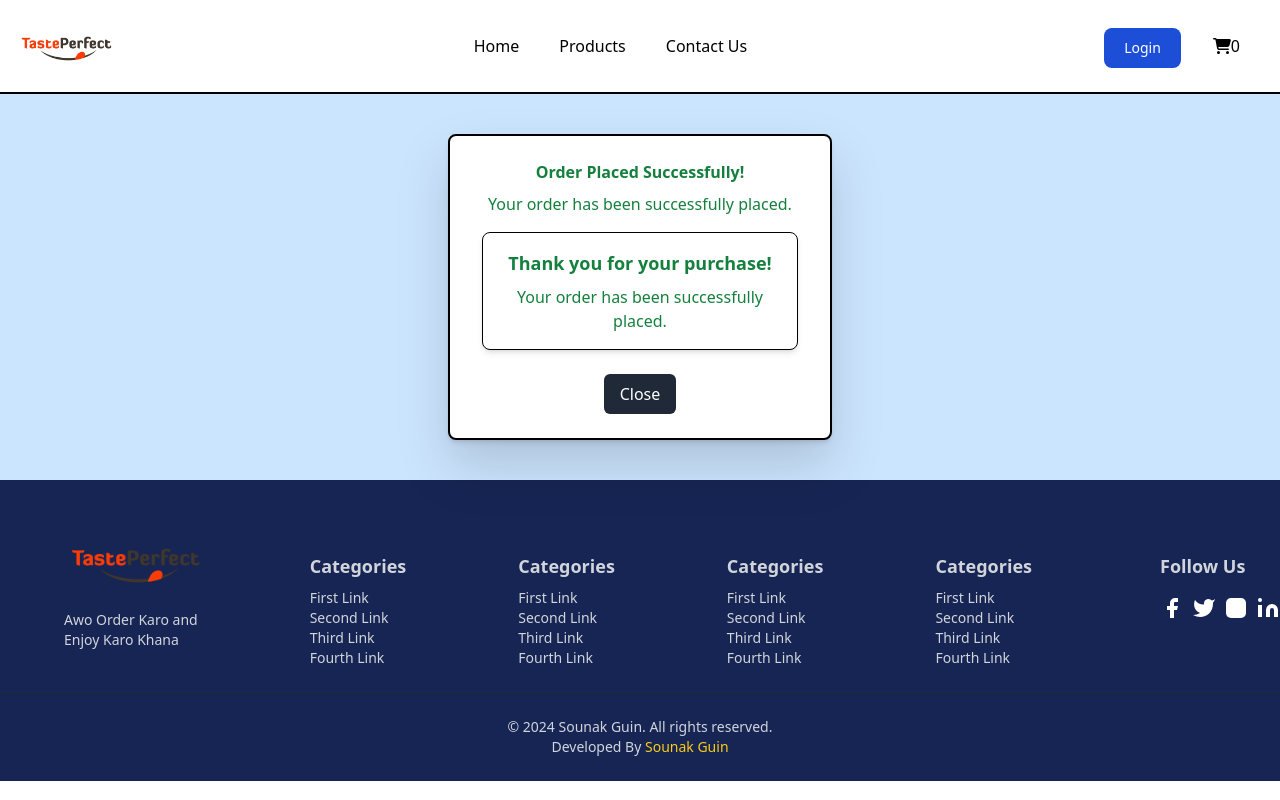
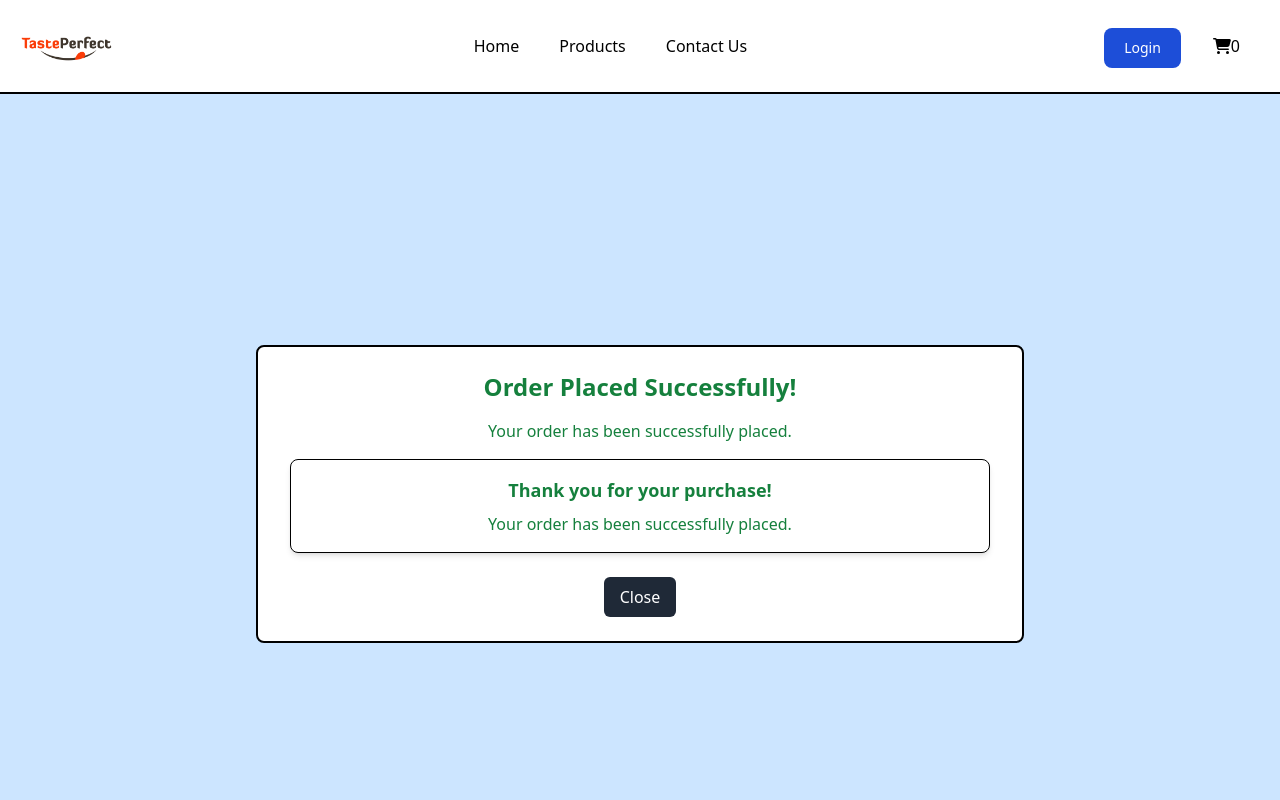
Before and after one commit to sounakguin/TastePerfect, a React (Vite) app: page /OrderSuccessMessage in a window 1280 px wide. Shown: the top 800 px of the page. Built offline with nearby package versions, Linux system fonts and the light colour scheme.

Commit message:
Food Website

```diff
--- a/src/Components/OrderSuccessMessage.jsx
+++ b/src/Components/OrderSuccessMessage.jsx
@@ -2,17 +2,14 @@ import React from "react";
 
 function YourPageComponent() {
   return (
-    <div>
-      <div className="flex justify-center items-center mt-10 mb-10">
-        <div className="bg-white border-2 border-black text-green-700 px-8 py-6 rounded-lg drop-shadow-2xl shadow-md max-w-96 text-center">
-          <strong className="font-bold block mb-2">
+    <div className="flex justify-center items-center h-screen">
+      <div className="bg-white border-2 border-black text-green-700 px-8 py-6 rounded-lg max-w-md w-full mx-4 sm:mx-auto sm:max-w-lg md:max-w-xl lg:max-w-2xl xl:max-w-3xl text-center">
+        <strong className="font-bold block mb-4 text-xl sm:text-2xl">
           Order Placed Successfully!
         </strong>
         <p className="mb-4">Your order has been successfully placed.</p>
         <div className="bg-white border border-black rounded-lg shadow-md p-4">
-            <h1 className="text-lg font-semibold mb-2">
-              Thank you for your purchase!
-            </h1>
+          <h1 className="text-lg font-semibold mb-2">Thank you for your purchase!</h1>
           <p>Your order has been successfully placed.</p>
         </div>
         <p className="mt-6"></p>
@@ -23,7 +20,6 @@ function YourPageComponent() {
         </a>
       </div>
     </div>
-    </div>
   );
 }
 
--- a/src/Components/Products.jsx
+++ b/src/Components/Products.jsx
@@ -56,7 +56,7 @@ export default function Products({ cart, setcart, warning, setwarning }) {
   return (
     <div className="bg-gray-900">
      <div className="my flex justify-center lg:justify-between lg:items-end flex-col lg:flex-row px-4 sm:px-6 lg:px-8">
-  <div className="flex relative mt-5 lg:mt-10 ml-3 lg:ml-0">
+  <div className="flex flex-col sm:flex-row mt-5 lg:mt-10 ml-3 lg:ml-0">
     <label className="text-white lg:pt-1 lg:text-xl w-36 lg:w-auto  pt-1 ">Search by Name :&nbsp;</label>
     <input
       type="text"
@@ -66,7 +66,7 @@ export default function Products({ cart, setcart, warning, setwarning }) {
       onChange={handelsearch}
     />
   </div>
-  <div className="flex  mt-5 lg:mt-10 ml-3 lg:ml-0 ">
+  <div className="flex flex-col sm:flex-row mt-5 lg:mt-10 ml-3 lg:ml-0 ">
     <label className="text-white lg:text-xl w-36 lg:w-auto pt-1 lg:pt-1">Filter by Category :&nbsp;</label>
     <select
       className="h-10 bg-white w-60 lg:w-96 pr-8 pl-5 focus:shadow focus:outline-none rounded-lg text-black border-2 border-yellow-400"
```
Lines whose indentation alone changed are shown as unchanged.
